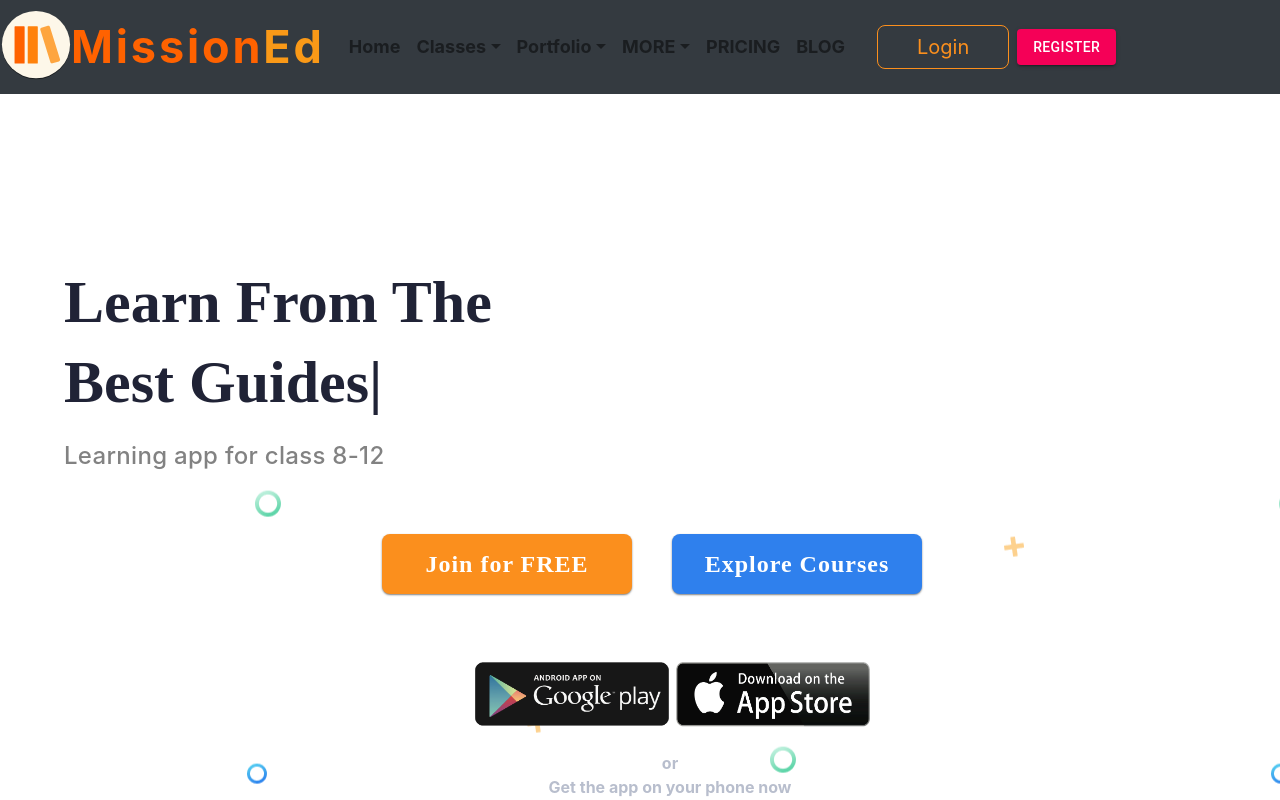
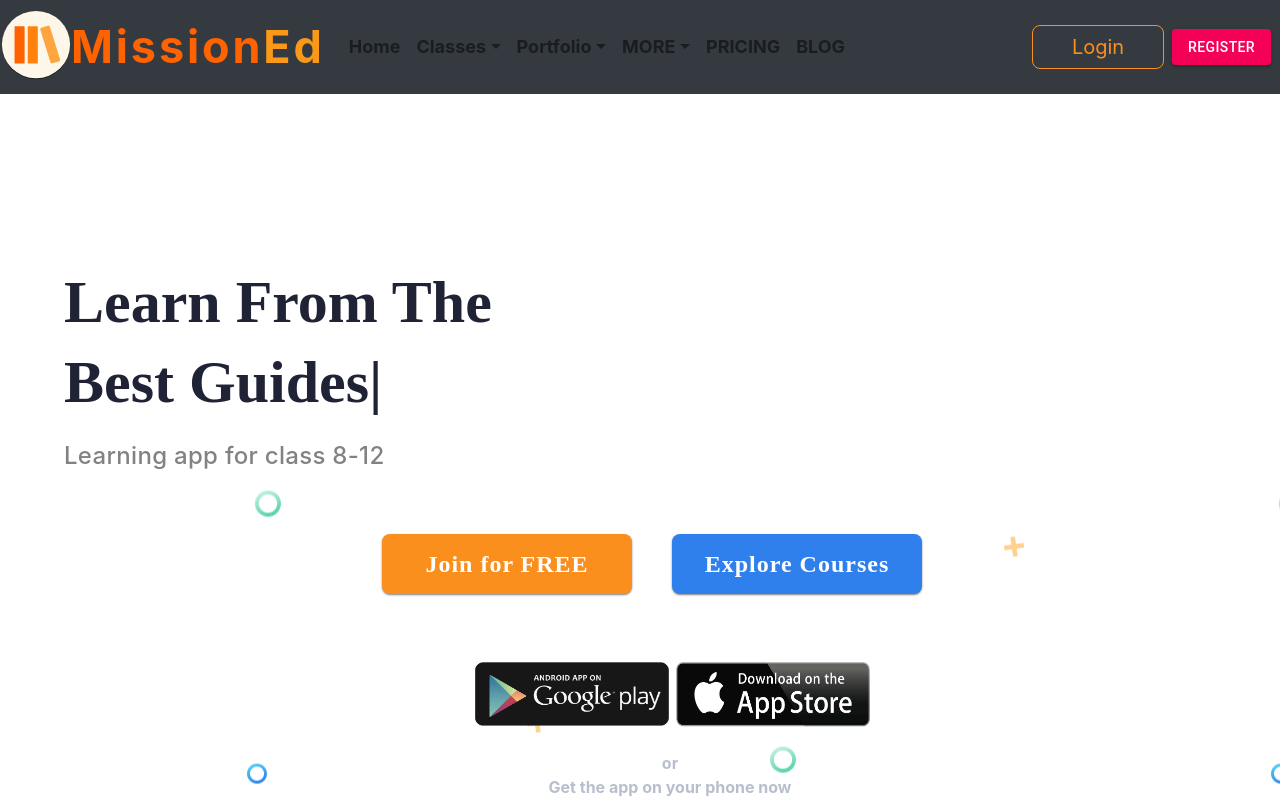
Before and after one commit to missionedweb/web_react, a React (Create React App) app: page / in a window 1280 px wide. Shown: the top 800 px of the page. Built offline with nearby package versions, Linux system fonts and the light colour scheme; no server answers.

Commit message:
navbar links update 6

```diff
--- a/src/App.css
+++ b/src/App.css
@@ -25,7 +25,7 @@ body {
 .navbar-nav .nav-item .nav-link:hover{
   background-color: #2C3E50;
 }
-.menu-area{
+.dropdown .menu-area{
   position: static;
 }
 .mega-area{
--- a/src/components/NavbarComponent.jsx
+++ b/src/components/NavbarComponent.jsx
@@ -132,6 +132,7 @@ function NavbarComponent({ currentUser }) {
                 </li>
               </ul>
           </Nav>
+          <div class="ml-auto">
           {currentUser !== null ? (
             <Link to="/login" >
               <button className="btn login-btn mr-auto float-right ml-auto" onClick={() => auth.signOut()}>
@@ -146,6 +147,7 @@ function NavbarComponent({ currentUser }) {
               <Register className="mr-2 p-2" />
             </Form>
           )}
+          </div>
         </Navbar.Collapse>
       </Navbar>
       </div>
```
